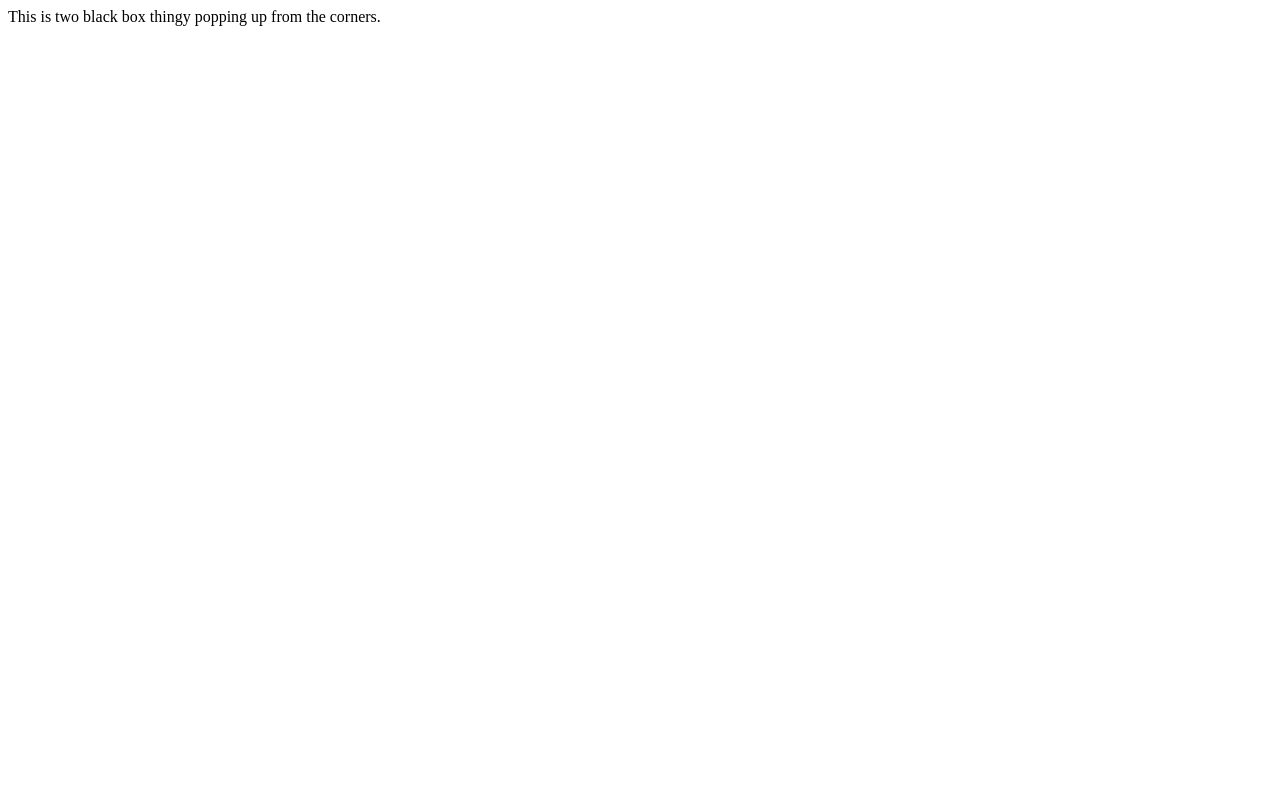
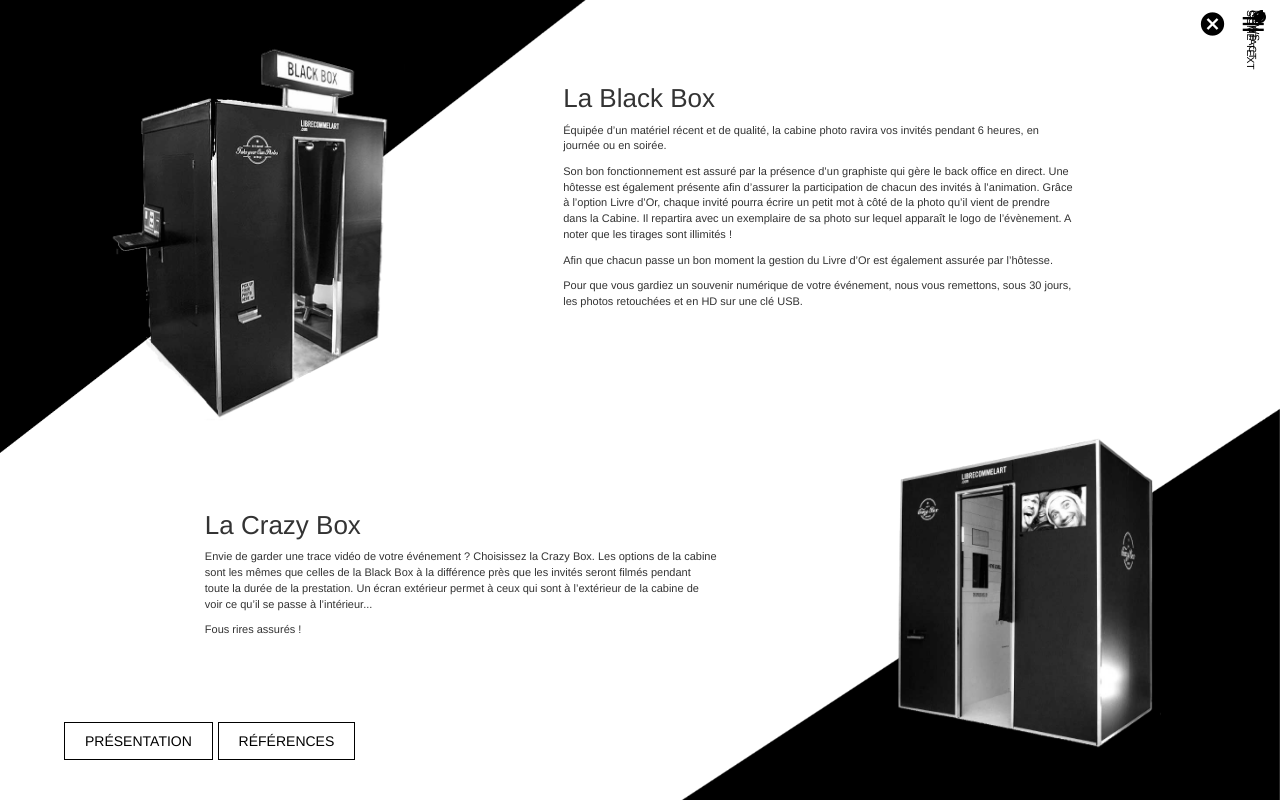
Before and after one commit to dkaushik95/libre_draft_website, a plain HTML site: page CabinePresentation.html in a window 1280 px wide. Drawn offline with nearby package versions, Linux system fonts and the light colour scheme.

Commit message:
Carbine Done

```diff
--- a/CabinePresentation.html
+++ b/CabinePresentation.html
@@ -1,9 +1,63 @@
 <!DOCTYPE html>
 <html>
 <head>
-	<title>Cabine</title>
-</head>
+    <meta charset="UTF-8">
+	<meta http-equiv="X-UA-Compatible" content="IE=edge">
+	<meta name="viewport" content="width=device-width, initial-scale=1">
+    <title>Cabine</title>
+    <!-- Bootstrap -->
+	<link href="css/bootstrap.css" rel="stylesheet">
+	<link href="css/cabine_style.css" rel="stylesheet" type="text/css">
+    <link rel="stylesheet" href="https://cdnjs.cloudflare.com/ajax/libs/animate.css/3.5.2/animate.min.css">
+    <link href="https://fonts.googleapis.com/icon?family=Material+Icons"
+      rel="stylesheet">
+      <link href="https://maxcdn.bootstrapcdn.com/font-awesome/4.7.0/css/font-awesome.min.css" rel="stylesheet" integrity="sha384-wvfXpqpZZVQGK6TAh5PVlGOfQNHSoD2xbE+QkPxCAFlNEevoEH3Sl0sibVcOQVnN" crossorigin="anonymous">
+
+	<!-- HTML5 shim and Respond.js for IE8 support of HTML5 elements and media queries -->
+	<!-- WARNING: Respond.js doesn't work if you view the page via file:// -->
+	<!--[if lt IE 9]>
+		  <script src="https://oss.maxcdn.com/html5shiv/3.7.2/html5shiv.min.js"></script>
+		  <script src="https://oss.maxcdn.com/respond/1.4.2/respond.min.js"></script>
+		<![endif]-->
+  </head>
 <body>
-This is two black box thingy popping up from the corners.
+	<div class="background">
+		<img src="images/cabine_black_top.png" alt="" class="animated slideInLeft">
+		<img src="images/cabine_black_bottom.png" alt="" class="animated slideInRight">
+		<div class="menu animated fadeInRight">
+   	  		<i class="material-icons">menu</i>
+            <div class="links">
+            	<p><i class="material-icons">cancel</i></p>
+            	<p class="news">News</p>
+                <p class="some_text">Some text</p>
+                <p class="contact">contact</p>
+                <i class="fa fa-facebook fa-1x" aria-hidden="true"></i>
+                <i class="fa fa-twitter fa-1x" aria-hidden="true"></i>
+                <i class="fa fa-pinterest fa-1x" aria-hidden="true"></i>
+            </div>
+    	</div>
+	</div>
+	<div class="blackbox">
+		<img src="images/Blackbox.png" alt="" class="bb1 animated fadeInLeft">
+		<img src="images/Blackbox-2.png" alt="" class="bb2 animated fadeInRight">
+	</div>
+	<div class="text">
+		<div class="text1 animated fadeInDown">
+			<h1>La Black Box</h1>
+			<p>Équipée d’un matériel récent et de qualité, la cabine photo ravira vos invités pendant 6 heures, en journée ou en soirée.</p>
+			<p>Son bon fonctionnement est assuré par la présence d’un graphiste qui gère le back office en direct. Une hôtesse est également présente afin d’assurer la participation de chacun des invités à l’animation. Grâce à l’option Livre d’Or, chaque invité pourra écrire un petit mot à côté de la photo qu’il vient de prendre dans la Cabine. Il repartira avec un exemplaire de sa photo sur lequel apparaît le logo de l’évènement. A noter que les tirages sont illimités !</p>
+			<p>Afin que chacun passe un bon moment la gestion du Livre d’Or est également assurée par l’hôtesse.</p>
+			<p>Pour que vous gardiez un souvenir numérique de votre événement, nous vous remettons, sous 30 jours, les photos retouchées et en HD sur une clé USB.</p>
+		</div>
+		<div class="text2 animated fadeInUp">
+			<h1>La Crazy Box</h1>
+			<p>Envie de garder une trace vidéo de votre événement ? Choisissez la Crazy Box. Les options de la cabine sont les mêmes que celles de la Black Box à la différence près que les invités seront filmés pendant toute la durée de la prestation. Un écran extérieur permet à ceux qui sont à l’extérieur de la cabine de voir ce qu’il se passe à l’intérieur...</p>
+			<p>Fous rires assurés !</p>
+		</div>
+	</div>
+	<div class="buttons ">
+		<button class="btn1 animated fadeInUp">présentation</button>
+		<button class="btn2 animated fadeInUp">Références</button>
+	</div>
 </body>
 </html>
--- /dev/null
+++ b/css/cabine_style.css
@@ -0,0 +1,135 @@
+.background img{
+	width: 100%;
+	position: fixed;
+	top: 0;
+	left: 0;
+	z-index: -1;
+}
+
+.menu{
+	background: linear-gradient(to right, rgba(0, 0, 0, .0001) 0%, rgba(0, 0, 0, .5) 100%) center center fixed;
+	z-index:20;
+}
+.menu .material-icons {
+	color: #000;
+	font-size: 28px;
+	float: right;
+	margin-top: 0%;
+	margin-right: 1%;
+}
+.menu-text {
+	position: absolute;
+	right: 3%;
+	font-variant: small-caps;
+	top: 3%;
+	color:black;
+}
+
+.news, .some_text, .contact{
+	font-size:74%;
+	transform: rotate(90deg);
+	text-transform: uppercase;
+	transform-origin: left top 0;
+	color:black;
+}
+
+.news{
+	position: fixed;
+	top: 8%;
+	right: -1%;
+}
+
+.some_text{
+	position: fixed;
+	top: 14%;
+	right: -2.9%;
+}
+
+.contact{
+	position: absolute;
+	top: 24%;
+	right:-2.2%;
+}
+
+.fa-facebook{
+	position:absolute;
+	top:32%;
+	right:1.3%;
+	color:black;
+}
+
+.fa-twitter{
+	position:absolute;
+	top:36%;
+	right:1.1%;
+	color:black;
+}
+
+.fa-pinterest{
+	position:absolute;
+	top:40%;
+	right:1.1%;
+	color:black;
+}
+
+.bb1{
+	position: absolute;
+	top: 5%;
+	left: 5%;
+	width: 30%;
+	animation-delay: 1s;
+}
+
+.bb2{
+	position: absolute;
+	bottom: 5%;
+	right: 5%;
+	width: 30%;
+	animation-delay: 2s;
+}
+
+.text1{
+	position: absolute;
+	width: 40%;
+	top: 8%;
+	right: 16%;
+	font-size: 11px;
+	animation-delay: 1s;
+}
+
+.text2{
+	position: absolute;
+	width: 40%;
+	bottom: 19%;
+	left: 16%;
+	font-size: 11px;
+	animation-delay: 2s;
+}
+
+.text h1{
+	font-weight: normal;
+	font-size: 26px;
+}
+
+.buttons button{
+	background:    #fff;
+	border:        1px solid #000;
+	color:         #000;
+	display:       inline-block;
+	padding:       8px 20px;
+	text-align:    center;
+	text-shadow:   none;
+	transition: all 0.3s ease-in-out 0s;
+	text-transform: uppercase;
+	position: absolute;
+	bottom: 5%;
+	left: 5%;
+	animation-delay: 4s;
+}
+.btn2{
+	margin-left: 12%;
+}
+.buttons button:hover{
+	background: #000;
+	color: #fff;
+}
```
Also changed, not shown: images/Blackbox-2.png (added), images/Blackbox.png (added), images/cabine_black_bottom.png (added), images/cabine_black_top.png (added), 1 other file.
